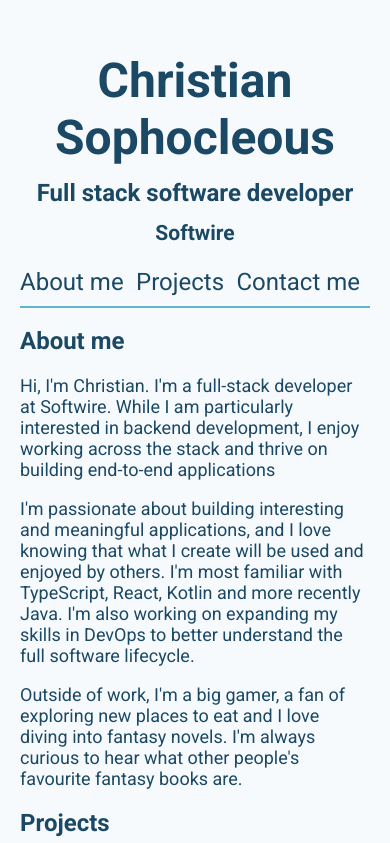
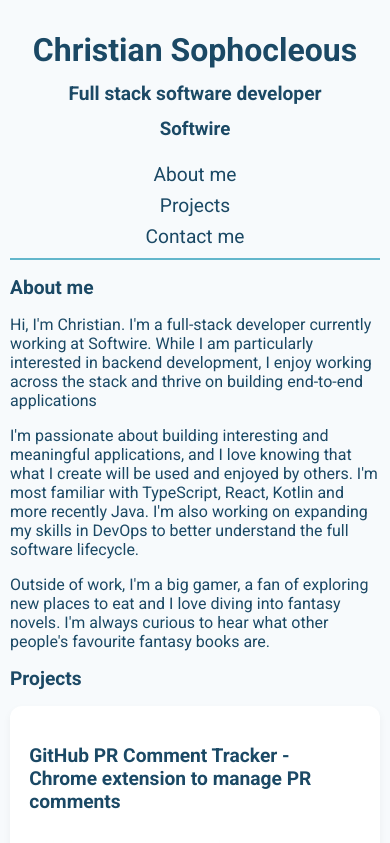
Before and after one commit to christian-2009/personal-site, a plain HTML site: page index.html in a window 390 px wide. Shown: the top 843 px of the page. Drawn offline with Linux system fonts and the light colour scheme.

Commit message:
PS3: Add media query for viewing on a phone

```diff
--- a/index.html
+++ b/index.html
@@ -27,7 +27,7 @@
     <section class="section" id="aboutme">
         <h2>About me</h2>
         <p>
-            Hi, I'm Christian. I'm a full-stack developer at Softwire. While I am
+            Hi, I'm Christian. I'm a full-stack developer currently working at Softwire. While I am
             particularly interested in backend development, I enjoy working across the
             stack and thrive on building end-to-end applications
         </p>
--- a/styles.css
+++ b/styles.css
@@ -87,13 +87,55 @@ h2 {
         margin: 0.5rem;
         padding: 0.75rem 1.25rem;
         color: #fff;
-        background: #1B4965; /* your primary */
+        background: #1B4965;
         border-radius: 8px;
         text-decoration: none;
         transition: background 0.3s;
     }
 
     .contact-button:hover {
-        background: #62B6CB; /* your secondary */
+        background: #62B6CB;
     }
 }
+
+@media (max-width: 600px) {
+    body {
+        font-size: 16px;
+        padding: 10px;
+    }
+
+    .header {
+        font-size: 2rem;
+    }
+
+    h2 {
+        font-size: 1.2rem;
+    }
+
+    .navbar {
+        flex-direction: column;
+        align-items: center;
+        gap: 0.5rem;
+        padding: 10px 0;
+    }
+
+    .navbar a {
+        font-size: 1.2rem;
+    }
+
+    .projects img {
+        width: 100%;
+        height: auto;
+    }
+
+    .container {
+        max-width: 100%;
+    }
+
+    .contact .contact-button {
+        margin: 0.5rem 0;
+        width: 100%;
+        text-align: center;
+        box-sizing: border-box;
+    }
+}
```
